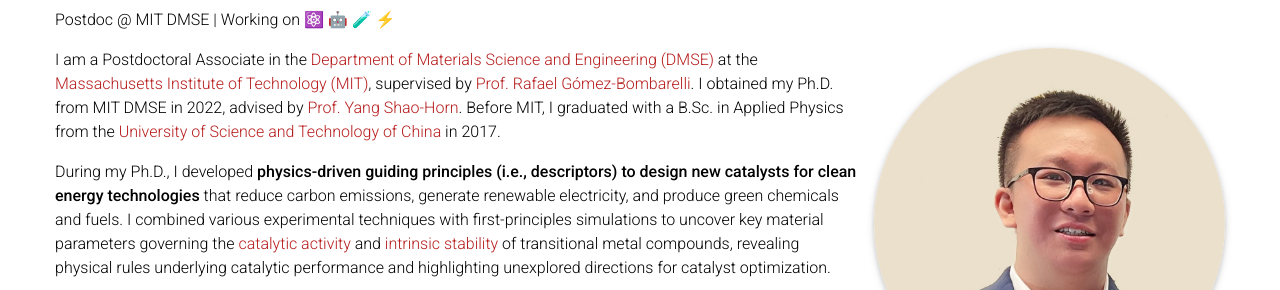
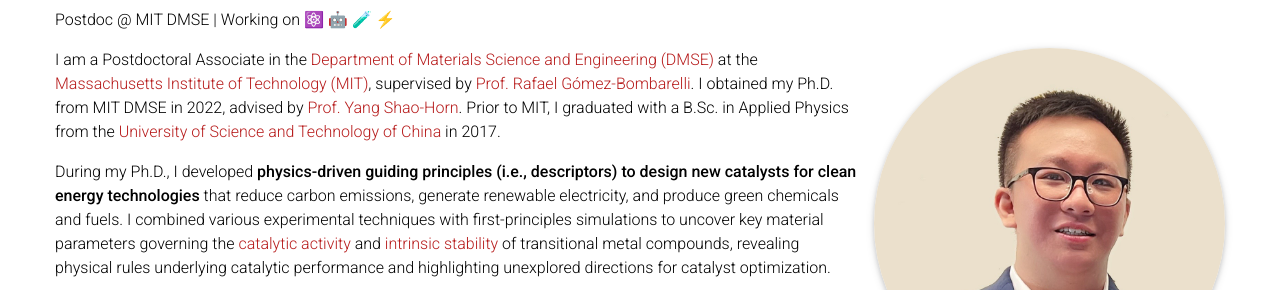
Before and after one commit to jypeng95/jypeng95.github.io, a Jekyll site: the page built from _pages/about.md, in a window 1280 px wide and 939 px high. Shown: the part 152-442 px from the top of the window. Built offline with Jekyll 4.4.1, drawn with Linux system fonts in a browser that asks for light colours; a style sheet for code colours, icons or effects is not loaded.

Commit message:
Update publications and about

```diff
--- a/_pages/about.md
+++ b/_pages/about.md
@@ -16,8 +16,8 @@
 social: false  # includes social icons at the bottom of the page
 ---
 
-I am a Postdoctoral Associate in the [Department of Materials Science and Engineering (DMSE)](https://dmse.mit.edu/) at the [Massachusetts Institute of Technology (MIT)](https://www.mit.edu/), supervised by [Prof. Rafael Gómez-Bombarelli](https://gomezbombarelli.mit.edu/). I obtained my Ph.D. from MIT DMSE in 2022, advised by [Prof. Yang Shao-Horn](https://www.rle.mit.edu/eel/). Before MIT, I graduated with a B.Sc. in Applied Physics from the [University of Science and Technology of China](https://en.ustc.edu.cn/) in 2017.
+I am a Postdoctoral Associate in the [Department of Materials Science and Engineering (DMSE)](https://dmse.mit.edu/) at the [Massachusetts Institute of Technology (MIT)](https://www.mit.edu/), supervised by [Prof. Rafael Gómez-Bombarelli](https://gomezbombarelli.mit.edu/). I obtained my Ph.D. from MIT DMSE in 2022, advised by [Prof. Yang Shao-Horn](https://www.rle.mit.edu/eel/). Prior to MIT, I graduated with a B.Sc. in Applied Physics from the [University of Science and Technology of China](https://en.ustc.edu.cn/) in 2017.
 
-During my Ph.D., I developed **physics-driven guiding principles (i.e., descriptors) to design new catalysts for clean energy technologies** that reduce carbon emissions, generate renewable electricity, and produce green chemicals and fuels. I combined various experimental techniques with first-principles simulations to uncover key material parameters governing the [catalytic activity](https://doi.org/10.1038/s41563-022-01199-0) and [intrinsic stability](https://doi.org/10.1021/acs.chemmater.2c01233) of transitional metal compounds, revealing physical rules underlying catalytic performance and highlighting unexplored directions for catalyst optimization.
+During my Ph.D., I developed **physics-driven guiding principles (i.e., descriptors) to design new catalysts for clean energy technologies** that reduce carbon emissions, generate renewable electricity, and produce green chemicals and fuels. I combined various experimental techniques with first-principles simulations to uncover key material parameters governing the [catalytic activity](https://doi.org/10.1038/s41563-022-01199-0) and [intrinsic stability](https://doi.org/10.1016/j.joule.2022.11.011) of transitional metal compounds, revealing physical rules underlying catalytic performance and highlighting unexplored directions for catalyst optimization.
 
 For my postdoc, I focus on **physics-informed, data-driven materials design and optimization for sustainability and decarbonization**. Specifically, I am interested in [coupling the descriptor-centered approach with machine learning and high-throughput atomistic simulations](https://doi.org/10.1038/s41578-022-00466-5) to elucidate multi-dimensional materials design principles, predict key reaction energetics/dynamics, and accelerate catalyst discovery with co-optimized activity and stability.
```
Also changed, not shown: _bibliography/papers.bib (+10 -9 lines), _pages/publications.md (+1 -1 lines).
